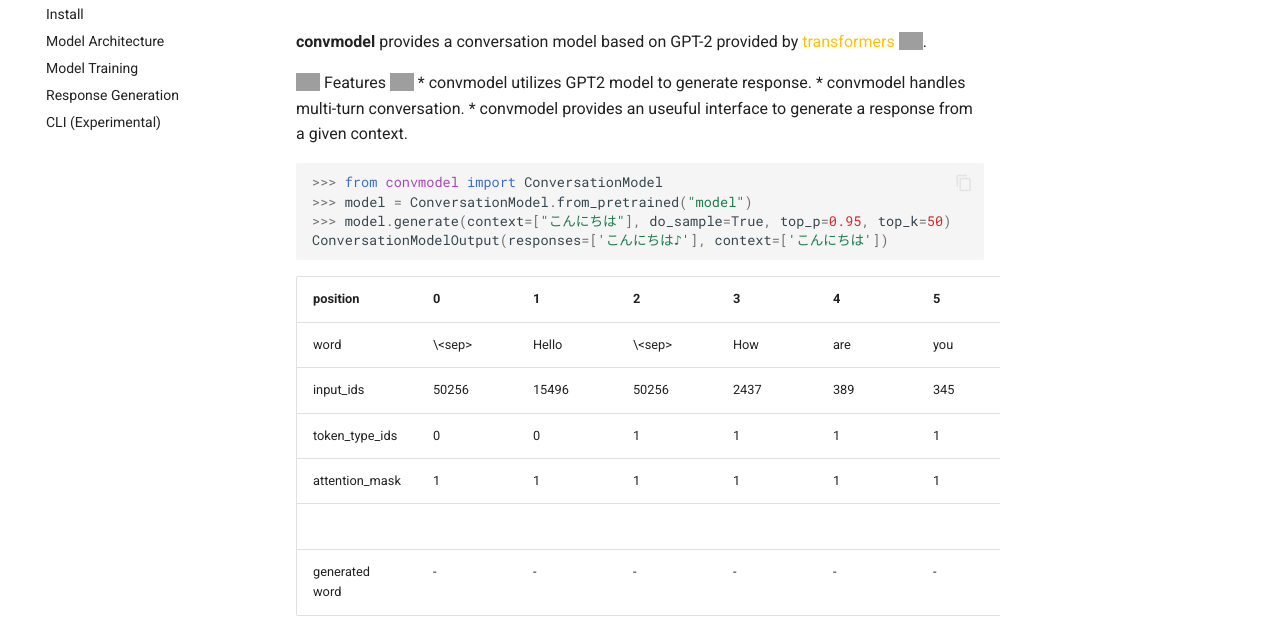
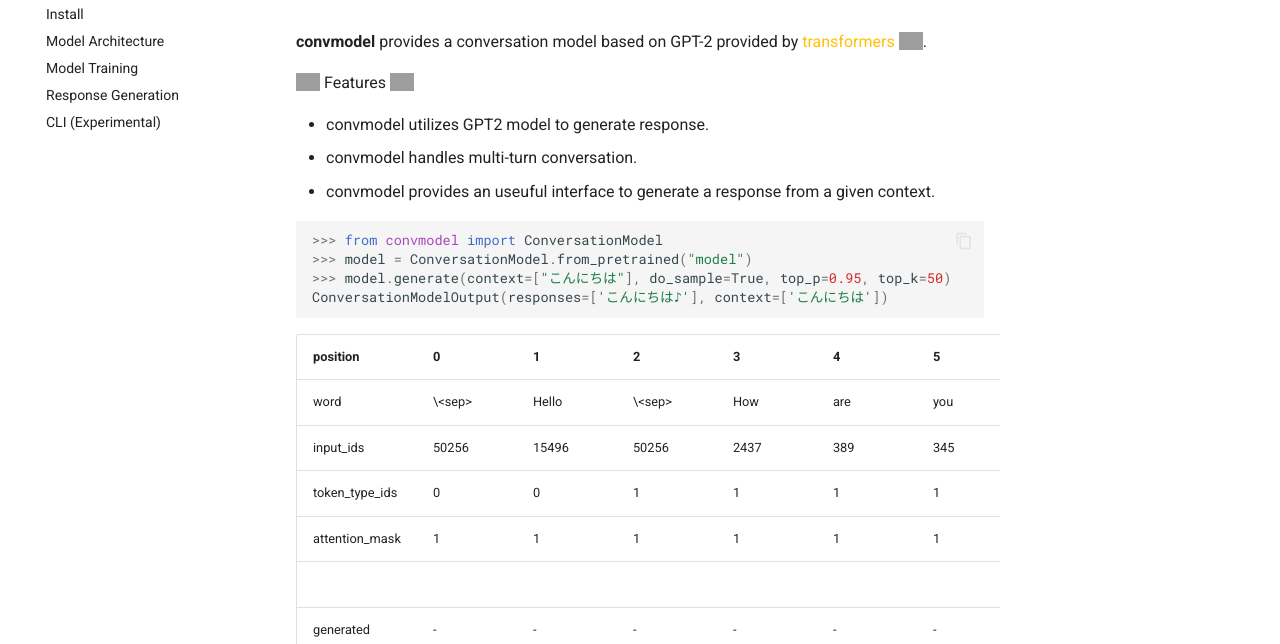
Before and after one commit to colorfulscoop/convmodel-docs, a plain HTML site: page docs/index.html in a window 1280 px wide. Shown: the part 151-795 px from the top of the page. Drawn offline with Linux system fonts and the light colour scheme; no server answers; grey boxes are pictures that could not be loaded.

Commit message:
Build docs

```diff
--- a/docs/index.html
+++ b/docs/index.html
@@ -333,10 +333,12 @@
 
                 <h1 id="convmodel">convmodel</h1>
 <p><strong>convmodel</strong> provides a conversation model based on GPT-2 provided by <a href="https://github.com/huggingface/transformers">transformers</a> <img alt="😉" class="twemoji" src="https://twemoji.maxcdn.com/v/latest/svg/1f609.svg" title=":wink:" />.</p>
-<p><img alt="✨" class="twemoji" src="https://twemoji.maxcdn.com/v/latest/svg/2728.svg" title=":sparkles:" /> Features <img alt="✨" class="twemoji" src="https://twemoji.maxcdn.com/v/latest/svg/2728.svg" title=":sparkles:" />
-* convmodel utilizes GPT2 model to generate response.
-* convmodel handles multi-turn conversation.
-* convmodel provides an useuful interface to generate a response from a given context.</p>
+<p><img alt="✨" class="twemoji" src="https://twemoji.maxcdn.com/v/latest/svg/2728.svg" title=":sparkles:" /> Features <img alt="✨" class="twemoji" src="https://twemoji.maxcdn.com/v/latest/svg/2728.svg" title=":sparkles:" /></p>
+<ul>
+<li>convmodel utilizes GPT2 model to generate response.</li>
+<li>convmodel handles multi-turn conversation.</li>
+<li>convmodel provides an useuful interface to generate a response from a given context.</li>
+</ul>
 <div class="highlight"><pre><span></span><code><span class="o">&gt;&gt;&gt;</span> <span class="kn">from</span> <span class="nn">convmodel</span> <span class="kn">import</span> <span class="n">ConversationModel</span>
 <span class="o">&gt;&gt;&gt;</span> <span class="n">model</span> <span class="o">=</span> <span class="n">ConversationModel</span><span class="o">.</span><span class="n">from_pretrained</span><span class="p">(</span><span class="s2">&quot;model&quot;</span><span class="p">)</span>
 <span class="o">&gt;&gt;&gt;</span> <span class="n">model</span><span class="o">.</span><span class="n">generate</span><span class="p">(</span><span class="n">context</span><span class="o">=</span><span class="p">[</span><span class="s2">&quot;こんにちは&quot;</span><span class="p">],</span> <span class="n">do_sample</span><span class="o">=</span><span class="kc">True</span><span class="p">,</span> <span class="n">top_p</span><span class="o">=</span><span class="mf">0.95</span><span class="p">,</span> <span class="n">top_k</span><span class="o">=</span><span class="mi">50</span><span class="p">)</span>
```
Also changed, not shown: docs/search/search_index.json (+1 -1 lines), 1 other file.
